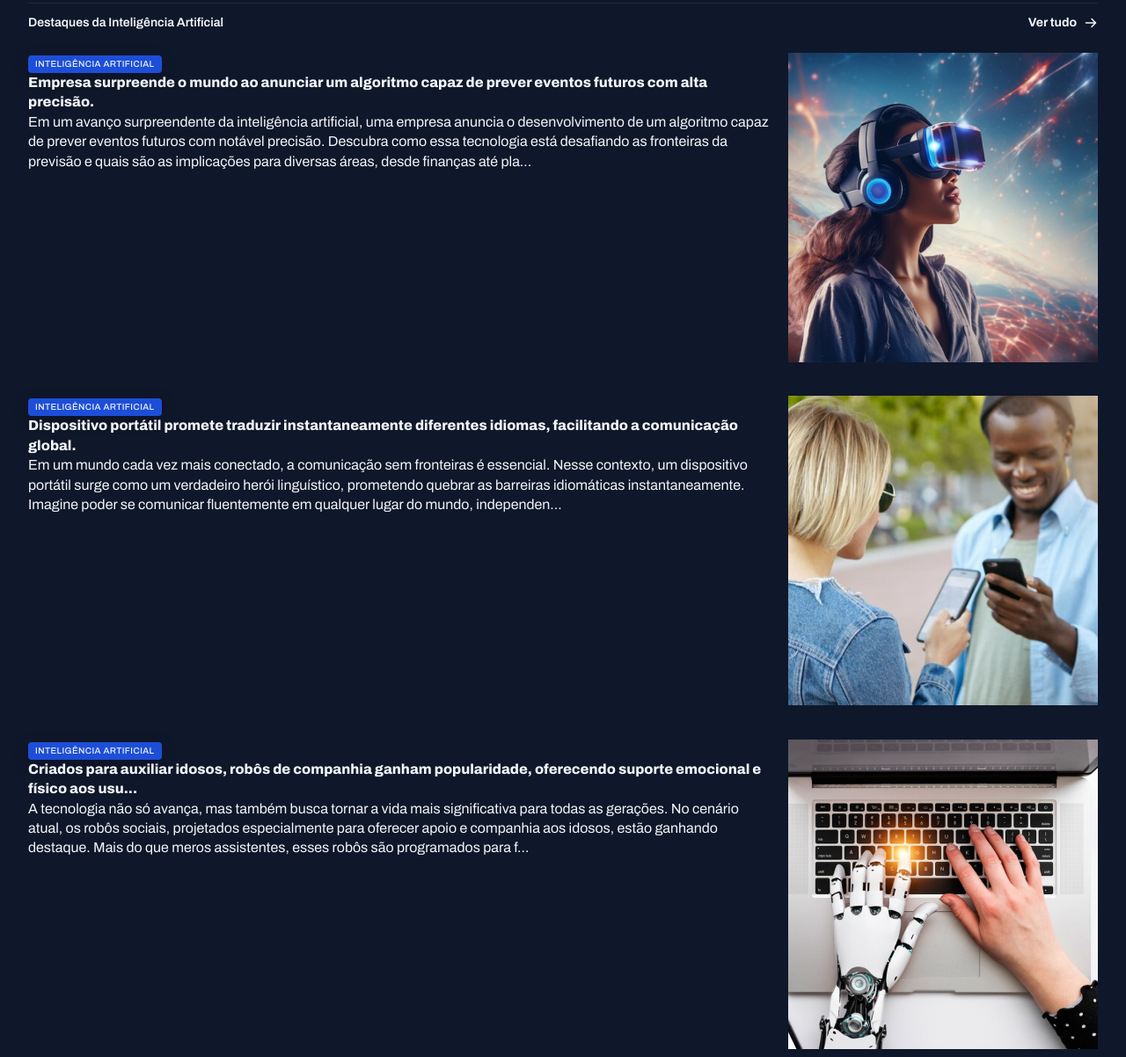
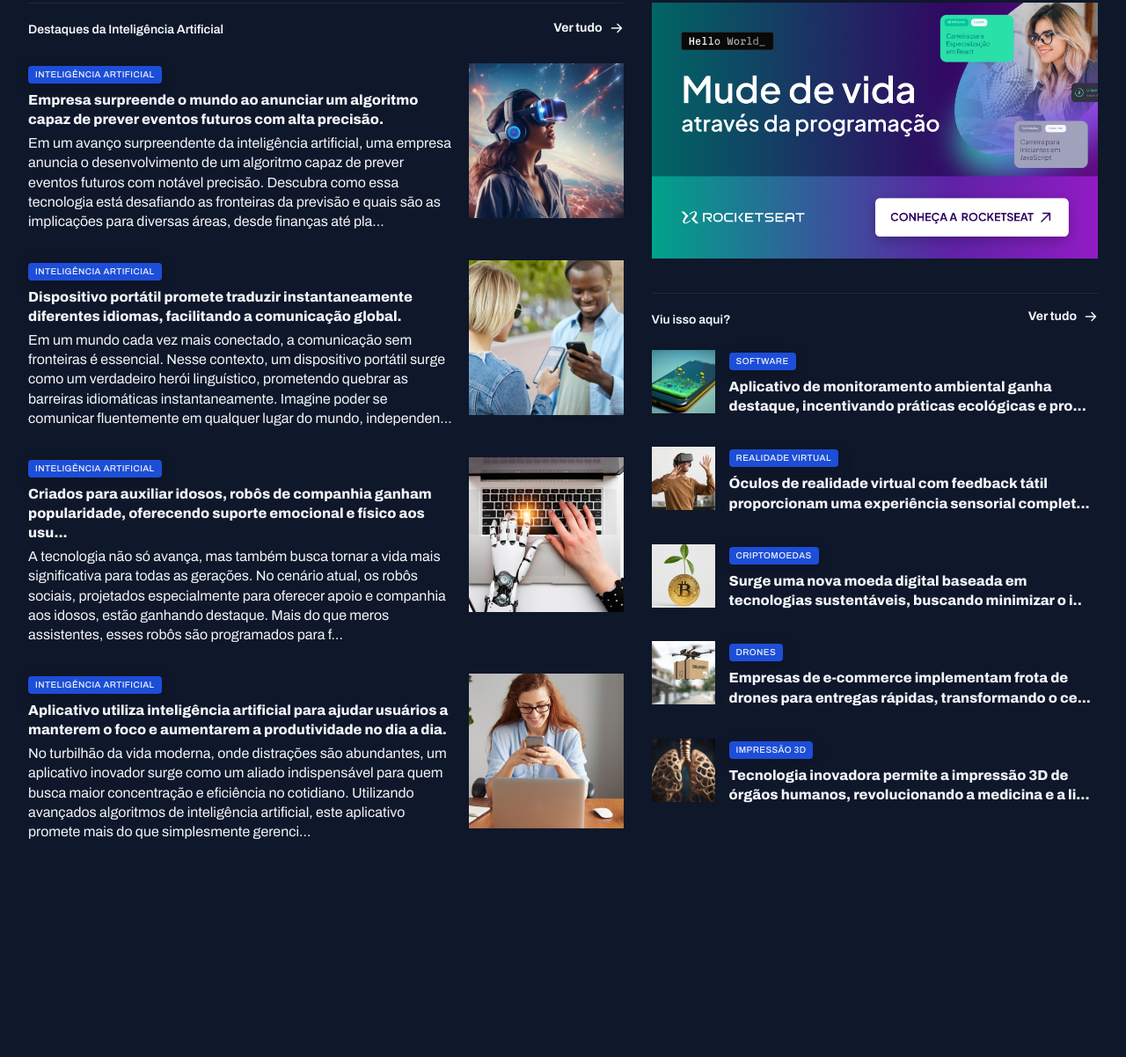
Before and after one commit to LinickerOstroski/news-page, a plain HTML site: page index.html in a window 1280 px wide. Shown: the part 1051-2253 px from the top of the page at 88% size. After the commit the page ends 2009 px from the top, so only its background shows below. Drawn offline with Linux system fonts and the light colour scheme.

Commit message:
estilizando os últimos cards

```diff
--- a/index.html
+++ b/index.html
@@ -234,7 +234,7 @@
       </div>
     </section>
 
-    <div>
+    <aside>
       <div id="ads">
         <img src="assets/Ads.png" alt="">
       </div>
@@ -269,9 +269,9 @@
             </div>
             <div>
 
-              <span class="content-tag">Software</span>
+              <span class="content-tag">Realidade Virtual</span>
               <h3 class="text-xl">
-                Aplicativo de monitoramento ambiental ganha destaque, incentivando práticas ecológicas e pro...
+                Óculos de realidade virtual com feedback tátil proporcionam uma experiência sensorial complet...
               </h3>
             </div>
           </article>
@@ -282,9 +282,9 @@
             </div>
             <div>
 
-              <span class="content-tag">Software</span>
+              <span class="content-tag">Criptomoedas</span>
               <h3 class="text-xl">
-                Aplicativo de monitoramento ambiental ganha destaque, incentivando práticas ecológicas e pro...
+                Surge uma nova moeda digital baseada em tecnologias sustentáveis, buscando minimizar o i..
               </h3>
             </div>
           </article>
@@ -295,9 +295,9 @@
             </div>
             <div>
 
-              <span class="content-tag">Software</span>
+              <span class="content-tag">Drones</span>
               <h3 class="text-xl">
-                Aplicativo de monitoramento ambiental ganha destaque, incentivando práticas ecológicas e pro...
+                Empresas de e-commerce implementam frota de drones para entregas rápidas, transformando o ce...
               </h3>
             </div>
           </article>
@@ -308,15 +308,15 @@
             </div>
             <div>
 
-              <span class="content-tag">Software</span>
+              <span class="content-tag">Impressão 3d</span>
               <h3 class="text-xl">
-                Aplicativo de monitoramento ambiental ganha destaque, incentivando práticas ecológicas e pro...
+                Tecnologia inovadora permite a impressão 3D de órgãos humanos, revolucionando a medicina e a li...
               </h3>
             </div>
           </article>
         </div>
       </section>
-    </div>
+    </aside>
   </main>
 </body>
 
--- a/styles/global.css
+++ b/styles/global.css
@@ -54,7 +54,13 @@ img {
 
 main {
   margin-top: 40px;
-  gap: 80px;
+  row-gap: 80px;
+  column-gap: 32px;
+  grid-template-columns: 2fr 1.5fr;
+  grid-template-areas:
+    "featured featured"
+    "weekly weekly"
+    "ai aside";
 }
 
 .content-tag {
--- a/styles/sections.css
+++ b/styles/sections.css
@@ -21,6 +21,8 @@ section header {
 }
 
 #featured {
+  grid-area: featured;
+
   img {
     height: 100%;
     object-fit: cover;
@@ -58,6 +60,7 @@ section header {
 }
 
 #weekly {
+  grid-area: weekly;
 
   &>div {
     grid-template-columns: repeat(4, 292px);
@@ -81,6 +84,40 @@ section header {
       font-weight: 800;
     }
   }
+}
 
+#ai {
+  grid-area: ai;
 
+  img {
+    width: 176px;
+    aspect-ratio: 1/1;
+    object-fit: cover;
+  }
+
+  h3 {
+    margin-block: 8px 4px;
+
+  }
 }
+
+aside {
+  grid-area: aside;
+}
+
+#more {
+
+  margin-top: 32px;
+
+  h3 {
+    margin-top: 8px;
+  }
+
+  img {
+    width: 72px;
+    aspect-ratio: 1/1;
+    object-fit: cover;
+  }
+
+  ;
+}
```
